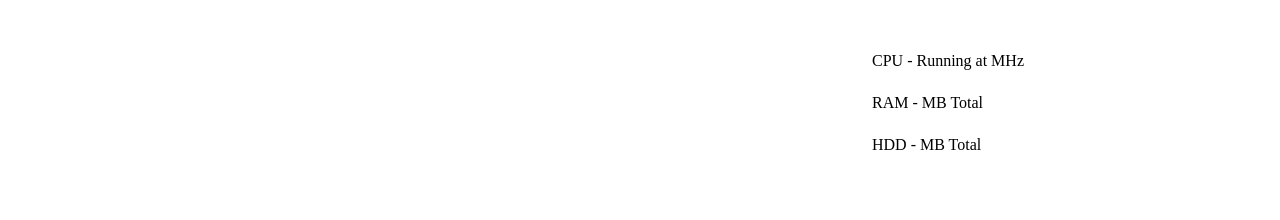
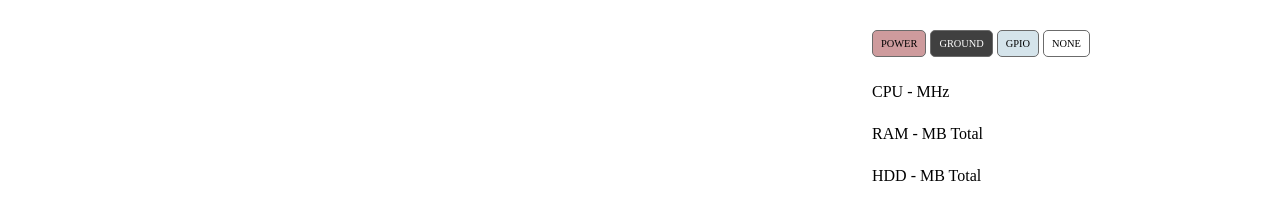
Before and after one commit to karlstulik/rpi-check, a website: page views/index.html in a window 1280 px wide. Shown: the part 52-272 px from the top of the page. Drawn offline with Linux system fonts and the light colour scheme; no server answers.

Commit message:
Added Key

```diff
--- a/public/css/main.css
+++ b/public/css/main.css
@@ -69,3 +69,16 @@ body {
 	left:75px;
 	background: #47A8D8;
 }
+.switchKey {
+	text-align: center;
+	position: relative;
+	display: inline-block;
+	vertical-align: top;
+	height: 25px;
+	line-height: 25px;
+	margin: 2px 0;
+	padding:0 8px;
+	border-radius: 5px;
+	border: 1px solid #6B6B6B;
+	font-size: 0.65em;
+}
--- a/views/index.html
+++ b/views/index.html
@@ -29,6 +29,7 @@
 		</div>
 
 		<div style="position: absolute; top: 64px; bottom: 0; left:50%; width: 15%; text-align: center;">
+
 			<div style="width:240px; margin: 16px;" ng-if="data.pins">
 				<div class="switchContainer">
 					<div class="switch pwr">
@@ -277,7 +278,11 @@
 
 		<div style="position: absolute; top: 64px; bottom: 0; right:0; width: 35%;">
 			<div style="padding:16px 0 8px 40px;">
-				<p style="margin: 24px 0 0 0;">CPU - {{data.system.model}} Running at {{data.system.speed}}MHz</p>
+				<div class="switchKey" style="background-color: #CE9B9D; color: #000000;">POWER</div>
+				<div class="switchKey" style="background-color: #404040; color: #FFFFFF;">GROUND</div>
+				<div class="switchKey" style="background-color: #D5E4EB; color: #000000;">GPIO</div>
+				<div class="switchKey" style="background-color: #FFFFFF; color: #000000;">NONE</div>
+				<p style="margin: 24px 0 0 0;">CPU - {{data.system.model}} {{data.system.speed}}MHz</p>
 					<div style="font-size: 0.9em; opacity: 0.8;" ng-if="data.history.cpu[0].length > 0"> - USED - {{ getLast( data.history.cpu[0] ) | number:2 }}%</div>
 					<div style="font-size: 0.9em; opacity: 0.8;" ng-if="data.history.temp[0].length > 0"> - TEMP - {{ getLast( data.history.temp[0] ) | number:2 }}°C</div>
 				<p style="margin: 24px 0 0 0;">RAM - {{data.system.totalmem}}MB Total</p>
```
